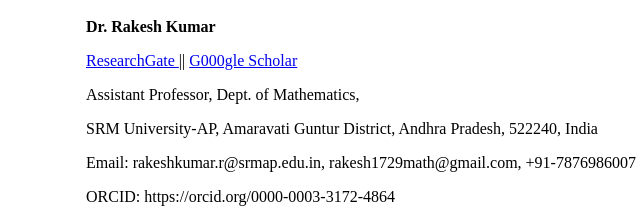
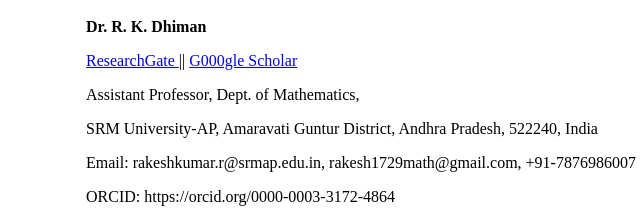
Before and after one commit to RakeshKRishipal/RakeshKRishipal.github.io, a plain HTML site: page index.html in a window 1280 px wide. Shown: the top 219 px of the page, 197-837 px from the left. Drawn offline with Linux system fonts and the light colour scheme.

Commit message:
Update index.html

```diff
--- a/index.html
+++ b/index.html
@@ -12,7 +12,7 @@
        </div>
 </div>
     <div style = "position:relative; left:100px; top:2px; ">
-   <p class="p-welcome"><b>Dr. Rakesh Kumar  </b></p>
+   <p class="p-welcome"><b>Dr. R. K. Dhiman  </b></p>
     <p class="p-welcome"><a href="https://www.researchgate.net/profile/Rakesh-Rishipal-2" target="_blank"> ResearchGate </a> || <a href="https://scholar.google.com/citations?user=bOLISdkAAAAJ&hl=hi" target="_blank"> G000gle Scholar </a></p>
         <p class="p-welcome"> Assistant Professor, Dept. of Mathematics,</p>
     <p class="p-welcome">SRM University-AP, Amaravati
```
